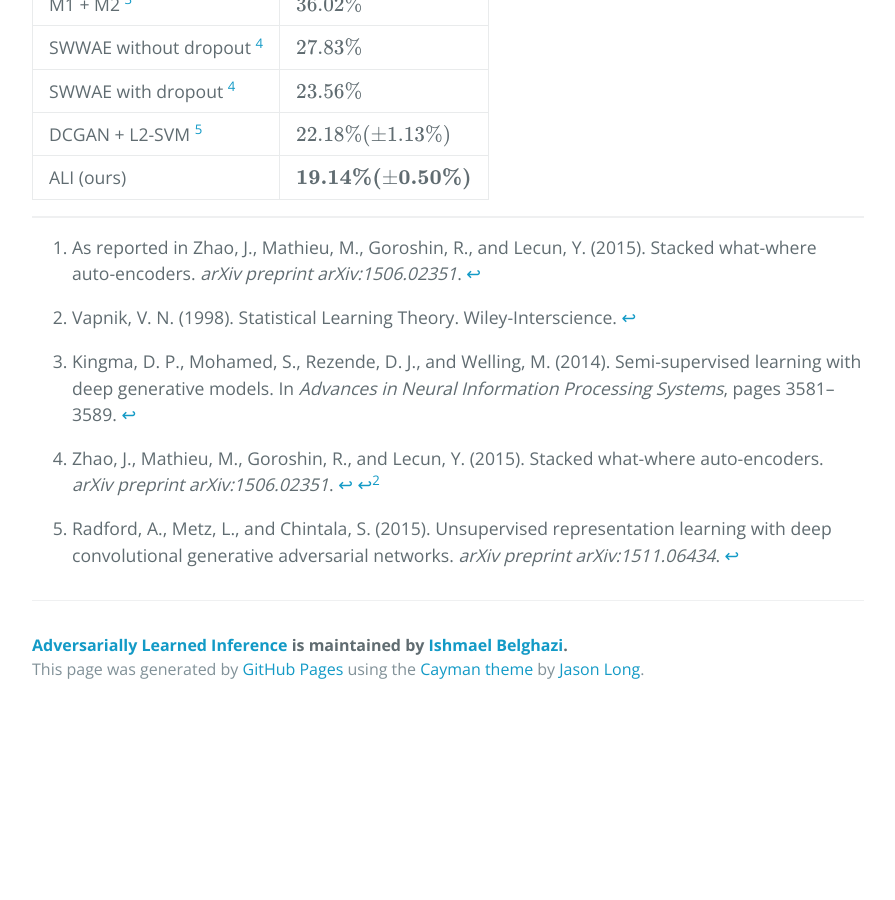
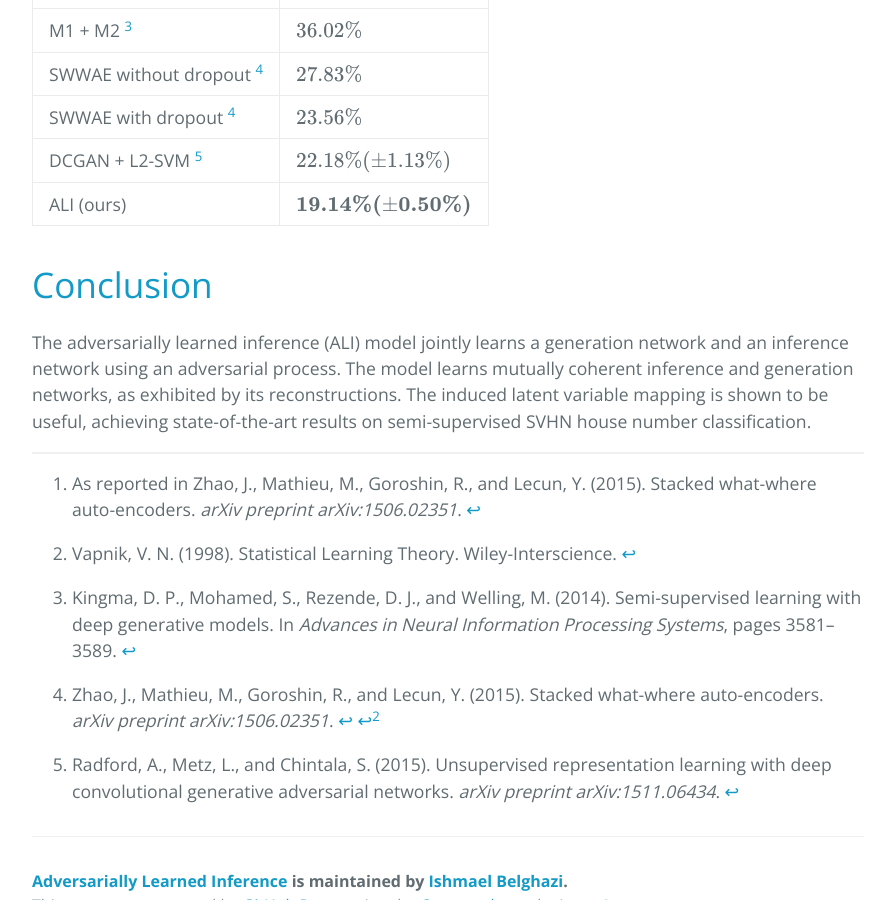
Before and after one commit to IshmaelBelghazi/ALI, a Jekyll site: the page built from index.md, in a window 1280 px wide and 900 px high, scrolled down 8224 px. Shown: the whole window, without its empty margins (192-1087 px from the left). Built offline with Jekyll 4.4.1, drawn with Linux system fonts in a browser that asks for light colours; formulas are drawn with MathJax 3; before the commit the page ends 8937 px from its top, so only the background shows below that.

Commit message:
Add conclusion section

```diff
--- a/index.md
+++ b/index.md
@@ -16,6 +16,7 @@ title: {{ site.name }}
     * [CelebA](#celeba)
     * [Tiny ImageNet](#tiny_imagenet)
     * [Semi-supervised learning](#semi_supervised)
+* [Conclusion](#conclusion)
 
 ---
 
@@ -291,6 +292,17 @@ error rate is measured along with its standard deviation.
 | DCGAN + L2-SVM [^5]        | \\(22.18\\% (\\pm 1.13\\%)\\)           |
 | ALI (ours)                 | \\(\\mathbf{19.14\\% (\\pm 0.50\\%)}\\) |
 
+<a name="conclusion"></a>
+
+# Conclusion
+
+The adversarially learned inference (ALI) model jointly learns a generation
+network and an inference network using an adversarial process. The model learns
+mutually coherent inference and generation networks, as exhibited by its
+reconstructions. The induced latent variable mapping is shown to be useful,
+achieving state-of-the-art results on semi-supervised SVHN house number
+classification.
+
 ---
 
 [^1]: As reported in Zhao, J., Mathieu, M., Goroshin, R., and Lecun, Y. (2015). Stacked what-where auto-encoders. _arXiv preprint arXiv:1506.02351_.
```
